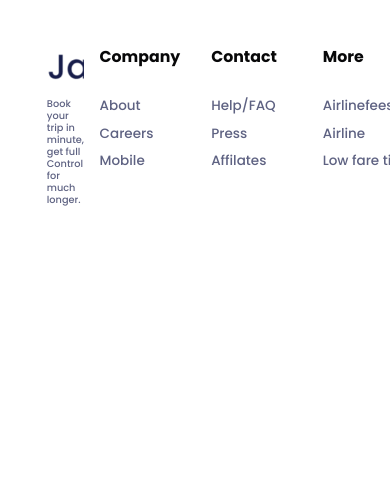
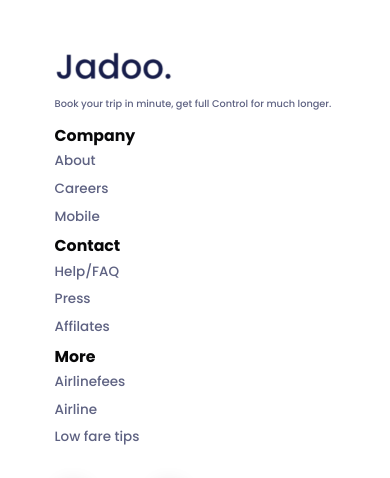
Before and after one commit to PyGaVS/cas-pratique-A-oli, a plain HTML site: page index.html in a window 390 px wide. Shown: the part 6330-6808 px from the top of the page. Before the commit the page ends 6592 px from the top, so only its background shows below. Drawn offline with nearby package versions, Linux system fonts and the light colour scheme.

Commit message:
make footer responsive

```diff
--- a/css/layout/grid.css
+++ b/css/layout/grid.css
@@ -40,21 +40,69 @@ section.easy-and-fast, section.testimonials, section.sponsors, section.suscribe
 footer {
   display: grid;
   grid-template-rows: 4rem 2rem 2rem 2rem;
-  grid-template-columns: 1fr 8rem 8rem 8rem 13rem;
+  grid-template-columns: 1fr repeat(3, 8rem) 13rem;
   grid-template-areas:
   "jadoo company contact more social"
   "phrase about help airlinefees app"
   "phrase careers press airline app"
   ". mobile affilates tips app";
   gap: 0.3rem 4vw;
-  margin: 20vh 6vw 10vh 12vw;
+  margin: 20vh 11vw 10vh 14vw;
 }
+
+@media(max-width: 1024px){
+  footer {
+    display: grid;
+    grid-template-rows: 4rem 2rem 4rem 4rem repeat(3, 2rem);
+    grid-template-columns: 1fr repeat(3, 8rem) 5rem;
+    grid-template-areas:
+    "jadoo jadoo . social social"
+    "phrase phrase . app app"
+    ". . . app app"
+    ". company contact more ."
+    ". about help airlinefees ."
+    ". careers press airline ."
+    ". mobile affilates tips .";
+    gap: 0.3rem 4vw;
+    margin: 20vh 11vw 10vh 14vw;
+  }
+}
+
+@media (max-width: 600px) {
+  footer {
+    grid-template-rows: 4rem 2rem repeat(11, 2rem) repeat(3, 4rem);
+    grid-template-columns: 1fr;
+    grid-template-areas:
+      "jadoo"
+      "phrase"
+      "company"
+      "about"
+      "careers"
+      "mobile"
+      "contact"
+      "help"
+      "press"
+      "affilates"
+      "more"
+      "airlinefees"
+      "airline"
+      "tips"
+      "social"
+      "app";
+  }
+
+  footer .tips {
+    padding-bottom: 10rem;
+  }
+}
+
 
 footer .jadoo {
   grid-area: jadoo;
   background-image: url("./../../img/Jadoo2.png");
-  background-size: 10rem;
+  background-size: contain;
   background-repeat: no-repeat;
+  width: 10rem;
 }
 
 footer .company {
@@ -72,7 +120,7 @@ footer .more {
 footer .social {
   grid-area: social;
   display: flex;
-  justify-content: space-between;
+  gap: 5rem;
   padding-right: 1.5rem;
 }
 
--- a/css/main.css
+++ b/css/main.css
@@ -37,13 +37,13 @@ a {
   }
 }
 
-@media(max-width: 1080px){
+@media(max-width: 1024px){
   html{
     font-size: 14px;
   }
 }
 
-@media(max-width: 720px){
+@media(max-width: 768px){
   html{
     font-size: 12px;
   }
```
